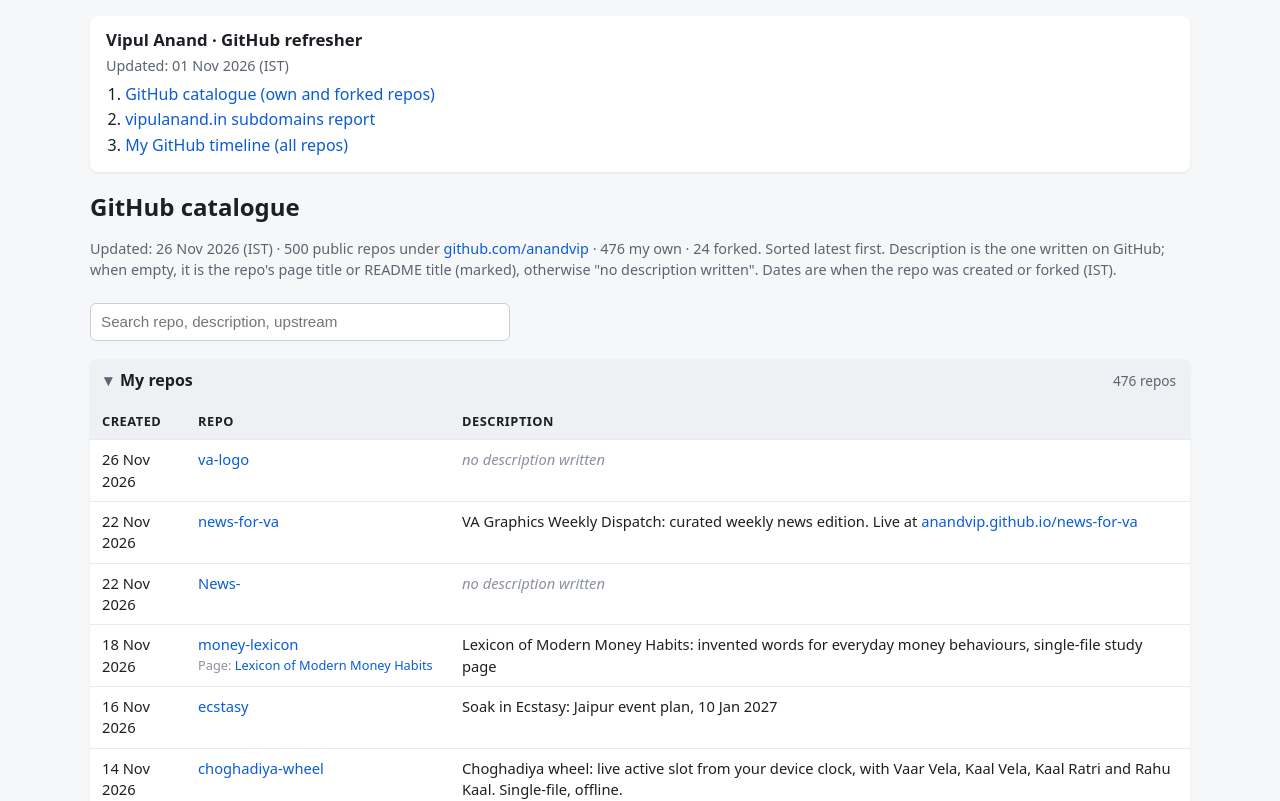
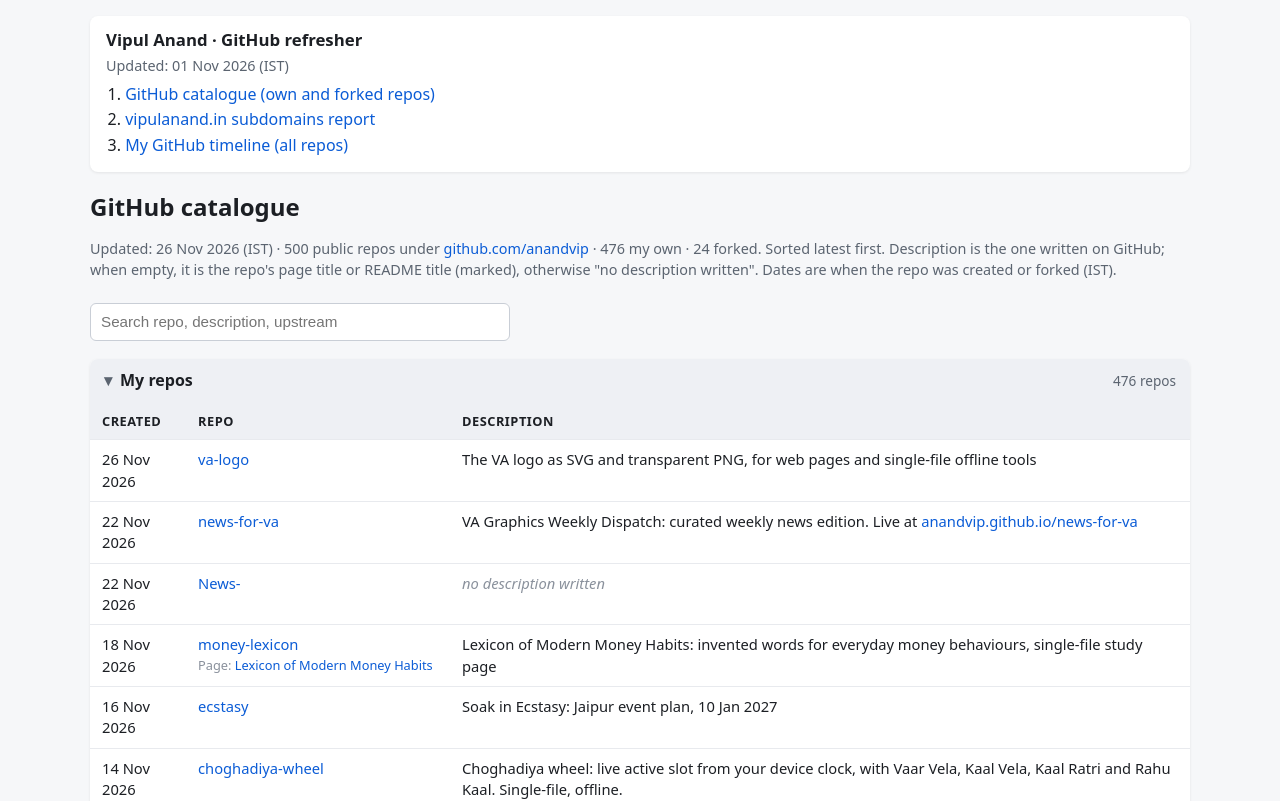
Before and after one commit to anandvip/starter, a plain HTML site: page index.html in a window 1280 px wide. Shown: the top 801 px of the page. Drawn offline with Linux system fonts and the light colour scheme.

Commit message:
Catalogue: short description for va-logo
Co-Authored-By: Claude Opus 5.5 <noreply@anthropic.com>

```diff
--- a/index.html
+++ b/index.html
@@ -49,7 +49,7 @@ details.cat table{table-layout:fixed;box-shadow:none;border-radius:0}col.k2{widt
 <p class="m">Updated: 26 Nov 2026 (IST) &#183; 500 public repos under <a href="https://github.com/anandvip" target="_blank" rel="noopener">github.com/anandvip</a> &#183; 476 my own &#183; 24 forked. Sorted latest first. Description is the one written on GitHub; when empty, it is the repo's page title or README title (marked), otherwise &#34;no description written&#34;. Dates are when the repo was created or forked (IST).</p>
 <div class="ctl"><input type="search" id="caq" placeholder="Search repo, description, upstream" aria-label="Search catalogue"><div id="cac" aria-live="polite"></div></div>
 <details class="cat" open><summary><span class="yy">My repos</span><span class="yc"><span class="cnt">476</span> repos</span></summary><div class="tw"><table><colgroup><col class="c1"><col class="k2"><col class="c4"></colgroup><thead><tr><th>Created</th><th>Repo</th><th>Description</th></tr></thead><tbody>
-<tr><td data-l="Created">26 Nov 2026</td><td data-l="Repo"><a href="https://github.com/anandvip/va-logo" target="_blank" rel="noopener">va-logo</a></td><td data-l="Description"><span class="nd">no description written</span></td></tr>
+<tr><td data-l="Created">26 Nov 2026</td><td data-l="Repo"><a href="https://github.com/anandvip/va-logo" target="_blank" rel="noopener">va-logo</a></td><td data-l="Description">The VA logo as SVG and transparent PNG, for web pages and single-file offline tools</td></tr>
 <tr><td data-l="Created">22 Nov 2026</td><td data-l="Repo"><a href="https://github.com/anandvip/news-for-va" target="_blank" rel="noopener">news-for-va</a></td><td data-l="Description">VA Graphics Weekly Dispatch: curated weekly news edition. Live at <a href="https://anandvip.github.io/news-for-va/" target="_blank" rel="noopener">anandvip.github.io/news-for-va</a></td></tr>
 <tr><td data-l="Created">22 Nov 2026</td><td data-l="Repo"><a href="https://github.com/anandvip/News-" target="_blank" rel="noopener">News-</a></td><td data-l="Description"><span class="nd">no description written</span></td></tr>
 <tr><td data-l="Created">18 Nov 2026</td><td data-l="Repo"><a href="https://github.com/anandvip/money-lexicon" target="_blank" rel="noopener">money-lexicon</a><div class="br">Page: <a href="https://anandvip.github.io/money-lexicon/" target="_blank" rel="noopener">Lexicon of Modern Money Habits</a></div></td><td data-l="Description">Lexicon of Modern Money Habits: invented words for everyday money behaviours, single-file study page</td></tr>
```
Also changed, not shown: 1 other file.
